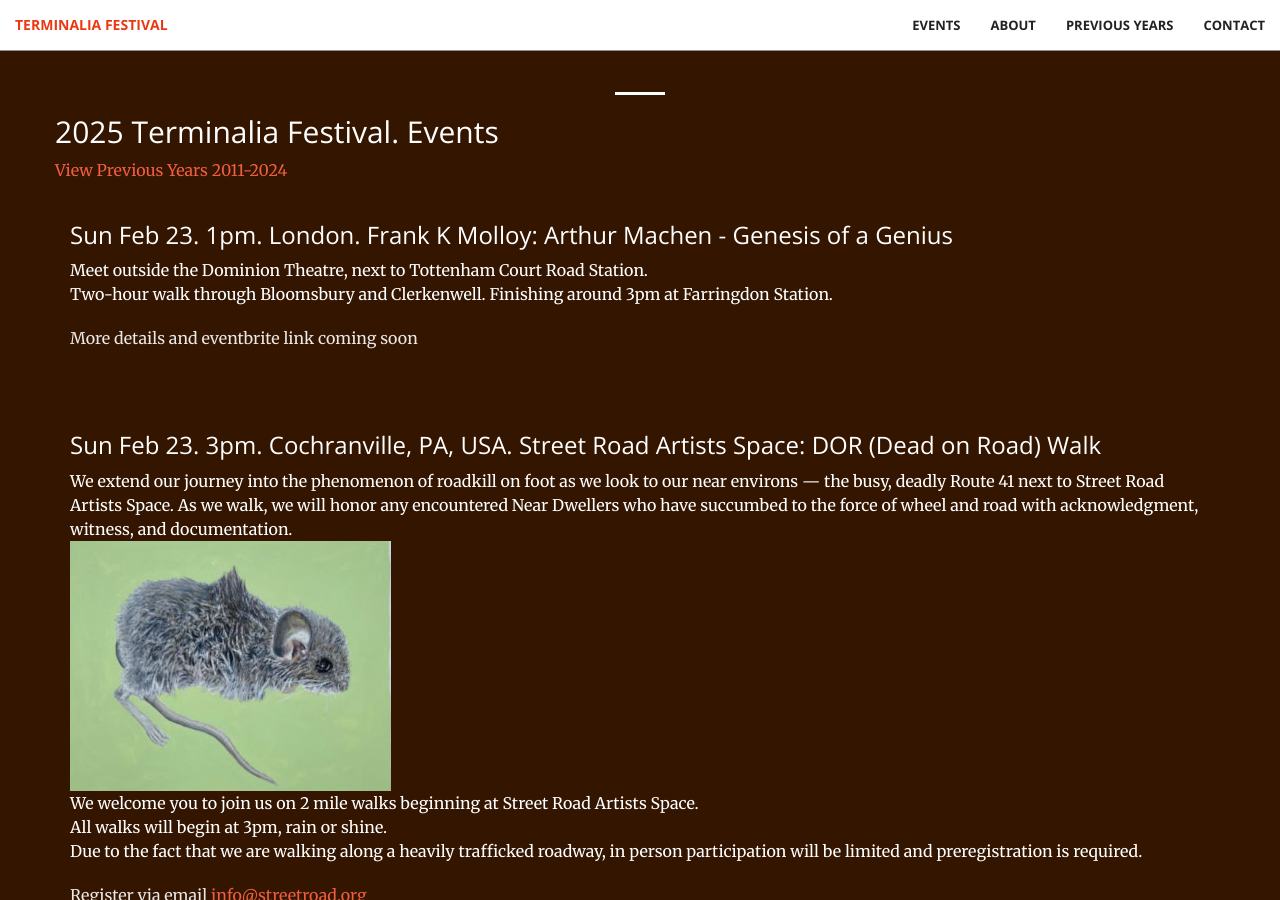
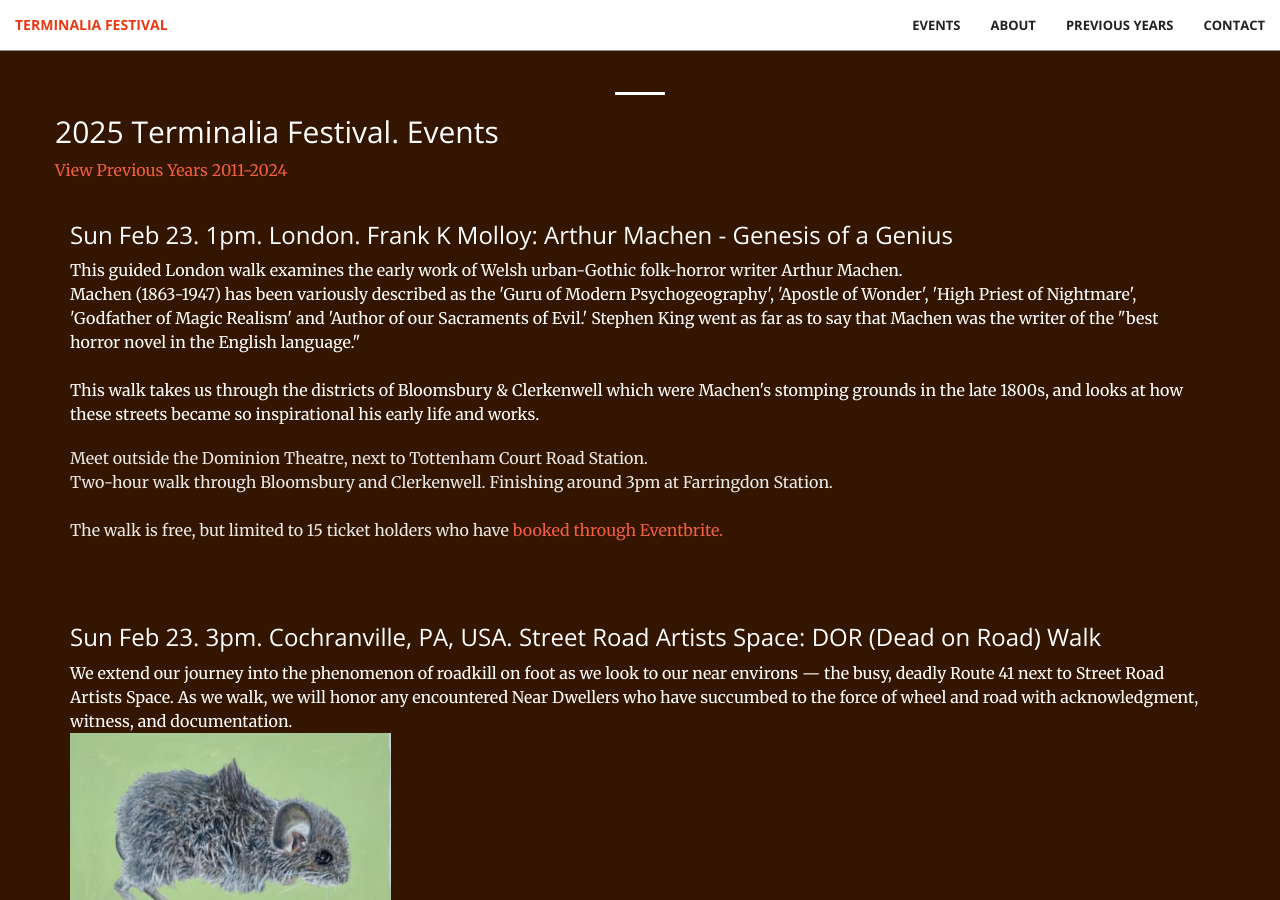
Before and after one commit to timwaters/terminalia, a Jekyll site: the page built from index.html, in a window 1280 px wide and 900 px high, scrolled down 1575 px. Built offline with Jekyll 4.4.1, drawn with Linux system fonts in a browser that asks for light colours.

Commit message:
update machen walk

```diff
--- a/_includes/events.html
+++ b/_includes/events.html
@@ -17,11 +17,14 @@
 
 
           <p class="text">
-            Meet outside the Dominion Theatre, next to Tottenham Court Road Station. <br />
-            Two-hour walk through Bloomsbury and Clerkenwell. Finishing around 3pm at Farringdon Station.
+            This guided London walk examines the early work of Welsh urban-Gothic folk-horror writer Arthur Machen.<br />
+            Machen (1863-1947) has been variously described as the 'Guru of Modern Psychogeography', 'Apostle of Wonder', 'High Priest of Nightmare', 'Godfather of Magic Realism' and 'Author of our Sacraments of Evil.' Stephen King went as far as to say that Machen was the writer of the "best horror novel in the English language."<br /><br />
+            This walk takes us through the districts of Bloomsbury & Clerkenwell which were Machen's stomping grounds in the late 1800s, and looks at how these streets became so inspirational his early life and works.
           </p>
           <p class="text-faded">
-            More details and eventbrite link coming soon
+            Meet outside the Dominion Theatre, next to Tottenham Court Road Station. <br />
+            Two-hour walk through Bloomsbury and Clerkenwell. Finishing around 3pm at Farringdon Station.<br /><br />
+            The walk is free, but limited to 15 ticket holders who have <a href="https://www.eventbrite.co.uk/e/terminalia-2025-arthur-machen-walk-tickets-1208674490939">booked through Eventbrite.</a>
           </p>
         </div>
 
```
